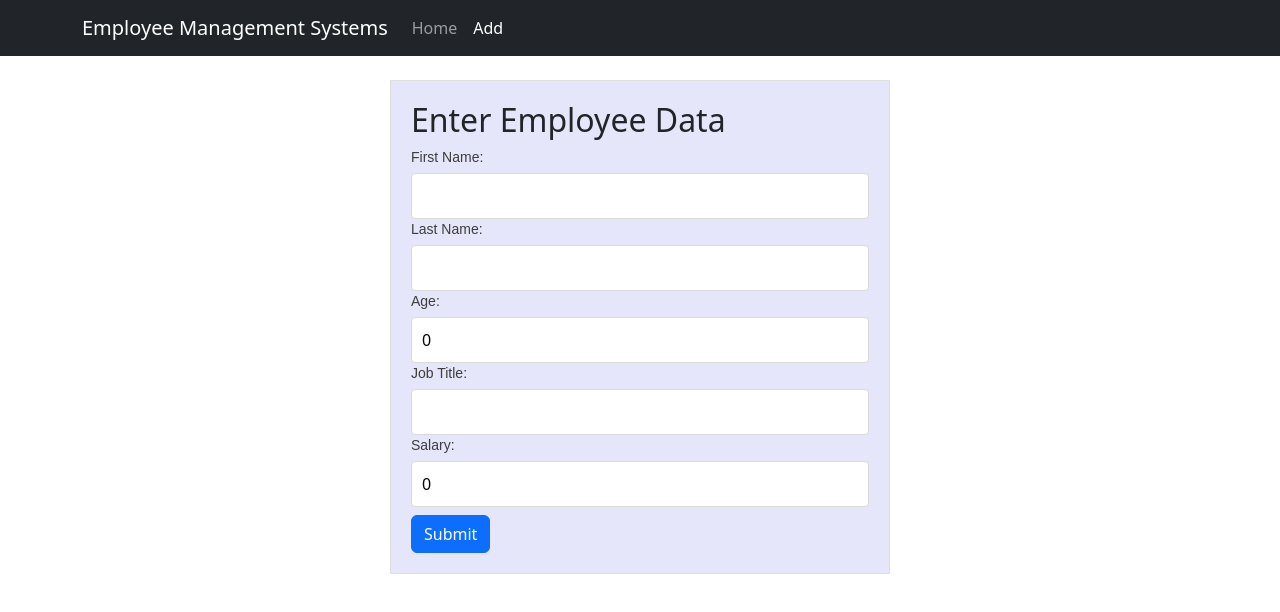
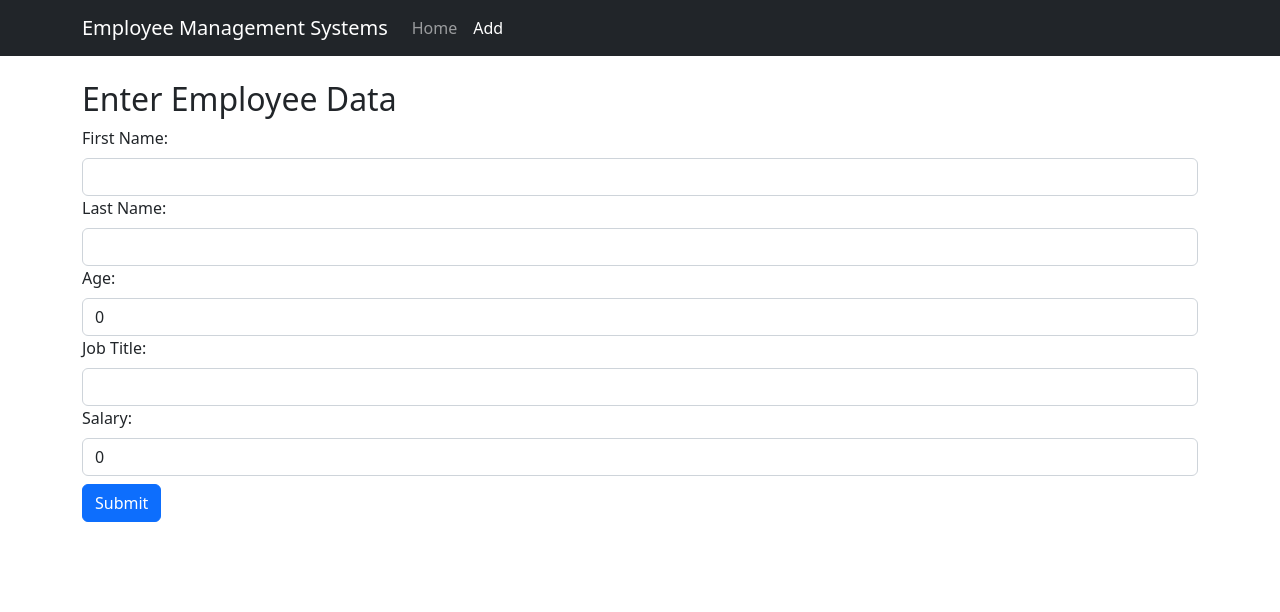
Before and after one commit to sourish33/reactnodesql, a React (Create React App) app in the folder client/: page /add in a window 1280 px wide. Shown: the top 612 px of the page. Built offline with nearby package versions, Linux system fonts and the light colour scheme.

Commit message:
bootstrap form used

```diff
--- a/client/src/FormElement/FormElement.js
+++ b/client/src/FormElement/FormElement.js
@@ -1,5 +1,5 @@
 import React, { useState } from "react"
-import styles from "./FormElement.module.css"
+// import styles from "./FormElement.module.css"
 
 function FormElement() {
     const [formData, setFormData] = useState({
@@ -27,58 +27,64 @@ function FormElement() {
 
 
     return (
-        <div className="mt-4 ml-0">
-            <form className={styles.formholder}>
+
+        <form className="mt-4 ml-0">
                 <h2>Enter Employee Data</h2>
-                <label>First Name:</label>
+                    <label for='fname' className="form-label">First Name:</label>
                     <input
                         type="text"
                         name="fname"
+                        className="form-control"
                         value={formData.fname}
                         onChange={(e) =>
                             handleChange(e)
-                    }
-                ></input>
-                <label>Last Name:</label>
+                        }>
+                    </input>
+
+
+                    <label for='lname' className="form-label">Last Name:</label>
                     <input
                         type="text"
                         name="lname"
+                        className="form-control"
                         value={formData.lname}
                         onChange={(e) =>
                             handleChange(e)
                         }
                     ></input>
-                <label>Age:</label>
+                    <label for='age' className="form-label">Age:</label>
                     <input
                         type="number"
                         name="age"
+                        className="form-control"
                         value={formData.age}
                         onChange={(e) =>
                             handleChange(e)
                         }
                     ></input>
-                <label>Job Title:</label>
+                    <label for='job_title' className="form-label">Job Title:</label>
                     <input
                         type="text"
                         name="job_title"
+                        className="form-control"
                         value={formData.job_title}
                         onChange={(e) =>
                             handleChange(e)
                         }
                     ></input>
-                <label>Salary:</label>
+                    <label for='salary' className="form-label">Salary:</label>
                     <input
                         type="number"
                         name="salary"
+                        className="form-control"
                         value={formData.salary}
                         onChange={(e) =>
                             handleChange(e)
                         }
                     ></input>
+
                 <div><button type="button" className="btn btn-primary mt-2" onClick={handleClick}>Submit</button></div>
-
             </form>
-        </div>
     )
 }
 
```
Lines whose indentation alone changed are shown as unchanged.
